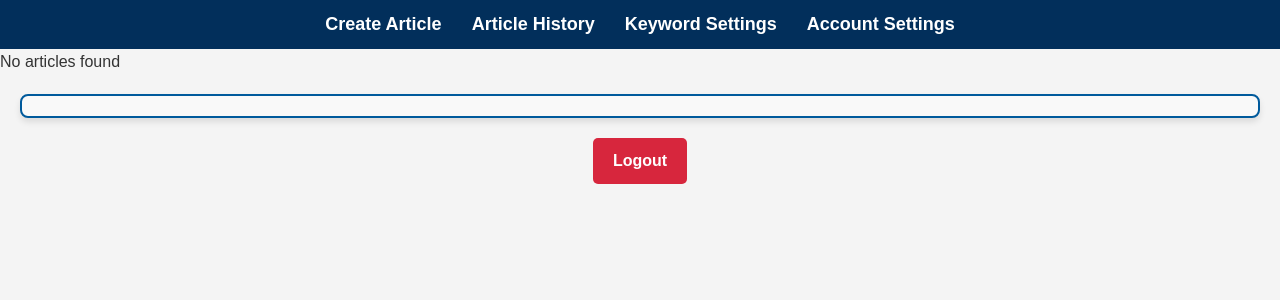
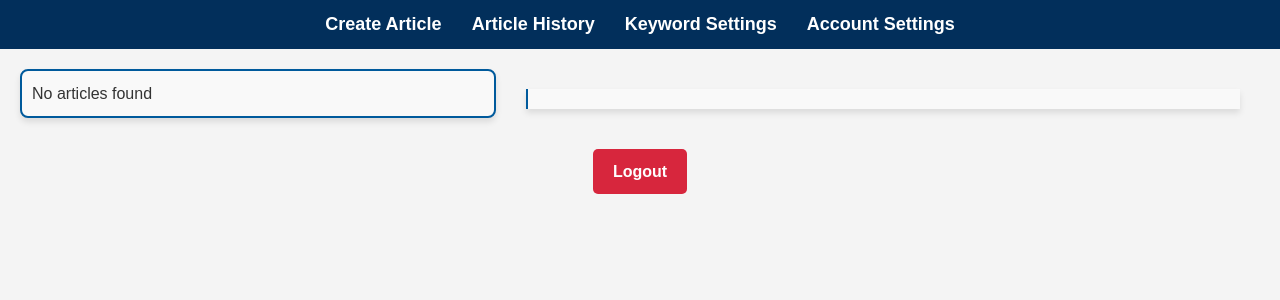
Before and after one commit to ishagers/Early-Birds-News-Website, a PHP site: page /rabbitmqphp_example/mainMenu.php in a window 1280 px wide. Shown: the part 120-420 px from the top of the page. Run offline with PHP 8.4, Linux system fonts and the light colour scheme; the visitor is signed in with stand-in values (Sample User, id 1); data that the repository does not hold is empty.

Commit message:
View articles and corresponding rating/comments

```diff
--- a/IT490Web/rabbitmqphp_example/databaseFunctions.php
+++ b/IT490Web/rabbitmqphp_example/databaseFunctions.php
@@ -146,7 +146,7 @@ function createArticle($title, $content, $author)
     return $response;
 }
 
-function fetchRecentArticles($limit = 6)
+function fetchRecentArticles($limit = 10)
 {
     $response = array('status' => false, 'articles' => array(), 'message' => '');
 
--- a/IT490Web/rabbitmqphp_example/getArticleDetails.php
+++ b/IT490Web/rabbitmqphp_example/getArticleDetails.php
@@ -10,14 +10,11 @@ checkLogin();
 ini_set('display_errors', 1);
 error_reporting(E_ALL);
 
-// Initial debug message
-echo "Test successful.<br/>";
-
 if (isset($_GET['id'])) {
     $articleId = $_GET['id'];
 
     // Output the received article ID for debugging
-    echo "Received article ID: " . htmlspecialchars($articleId) . "<br/>";
+    echo "Article ID: " . htmlspecialchars($articleId) . "<br/>";
 
     // Fetch the article details
     $article = getArticleById($articleId);
--- a/IT490Web/rabbitmqphp_example/mainMenu.php
+++ b/IT490Web/rabbitmqphp_example/mainMenu.php
@@ -3,7 +3,7 @@ require('session.php');
 require('databaseFunctions.php');
 checkLogin();
 
-$articleData = fetchRecentArticles(6);
+$articleData = fetchRecentArticles(10);
 ?>
 <!DOCTYPE html>
 <html lang="en">
@@ -16,8 +16,8 @@ $articleData = fetchRecentArticles(6);
     <script>
         $(document).ready(function () {
             $('.article-title').click(function () {
-            var articleId = $(this).attr('data-article-id'); // Changed to use attr()
-            console.log('Article ID clicked:', articleId); // To debug
+                var articleId = $(this).attr('data-article-id');
+                console.log('Article ID clicked:', articleId);
 
                 $.ajax({
                     url: 'getArticleDetails.php',
@@ -50,6 +50,7 @@ $articleData = fetchRecentArticles(6);
         </ul>
     </div>
 
+    <div class="main-container">
         <!-- Article Titles -->
         <div class="articles-list">
             <?php if ($articleData['status']): ?>
@@ -70,6 +71,7 @@ $articleData = fetchRecentArticles(6);
         <div id="article-details" class="article-details">
             <!-- Article content, comments, and ratings will be loaded here -->
         </div>
+    </div>
 
     <div class="logout-button">
         <a href="logout.php">Logout</a>
--- a/IT490Web/routes/menuStyles.css
+++ b/IT490Web/routes/menuStyles.css
@@ -73,22 +73,55 @@ body {
 }
 
 .main-container {
-    display: flex;
-    justify-content: space-between;
+    display: flex; /* Establish flex container */
+    justify-content: space-between; /* Space between the article list and details */
+    margin: 20px; /* Add margin around the container */
 }
 
-.articles-section, #article-details {
-    flex-basis: 40%;
-    margin: 20px;
+.articles-list {
+    flex-basis: 40%; /* Adjusted width for article list */
+    margin-right: 10px; /* Adds a margin between list and details */
     padding: 10px;
     border: 2px solid #005A9C;
     border-radius: 8px;
     background-color: #f9f9f9;
     box-shadow: 0 4px 6px rgba(0,0,0,0.1);
+    overflow-y: auto; /* Allows scrolling for the list */
+    height: fit-content; /* Adjust height based on content */
 }
 
-#article-details {
-    flex-basis: 60%; /* Adjust the flex-basis to cover the remaining space */
+.article-title {
+    cursor: pointer;
+    color: #005A9C;
+    transition: color 0.3s ease;
+}
+
+    .article-title:hover {
+        color: #003366; /* Darker shade for hover state */
+        text-decoration: underline; /* Adds underline on hover */
+    }
+
+    .article-title:active {
+        color: #FFA500; /* Color change when clicked */
+        text-decoration: none; /* Removes underline on click */
+    }
+
+.article-details {
+    flex-basis: 60%; /* Takes up the rest of the space next to the article list */
+    margin: 20px;
+    padding: 10px;
+    border-left: 2px solid #005A9C; /* Separates article details from list */
+    height: fit-content; /* Adjust height based on content */
+    overflow-y: auto; /* Enables scrolling if content overflows */
+    background-color: #f9f9f9;
+    box-shadow: 0 4px 6px rgba(0,0,0,0.1);
+}
+
+/* Add this rule to clear floats if you have used them */
+.clearfix::after {
+    content: "";
+    clear: both;
+    display: table;
 }
 
 .article, .article-detail {
```
Lines whose indentation alone changed are shown as unchanged.
